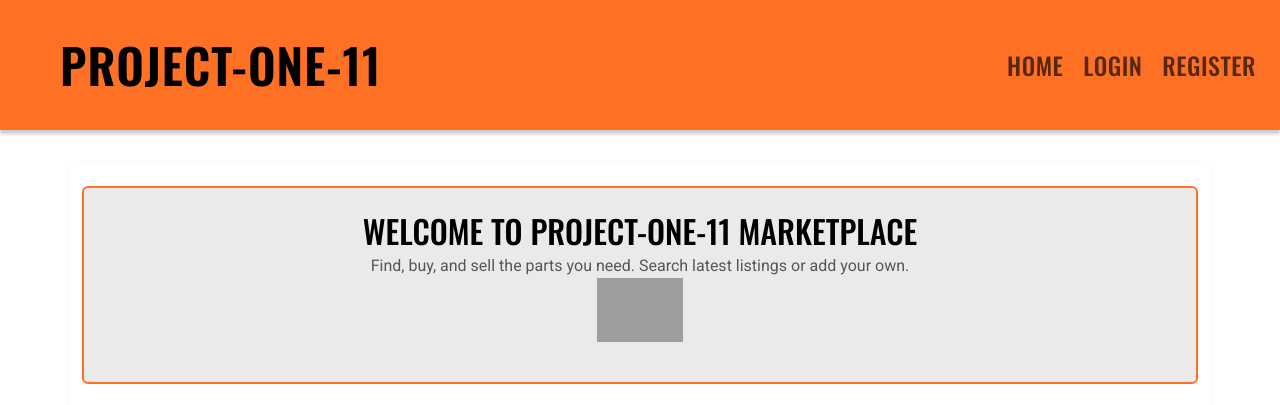
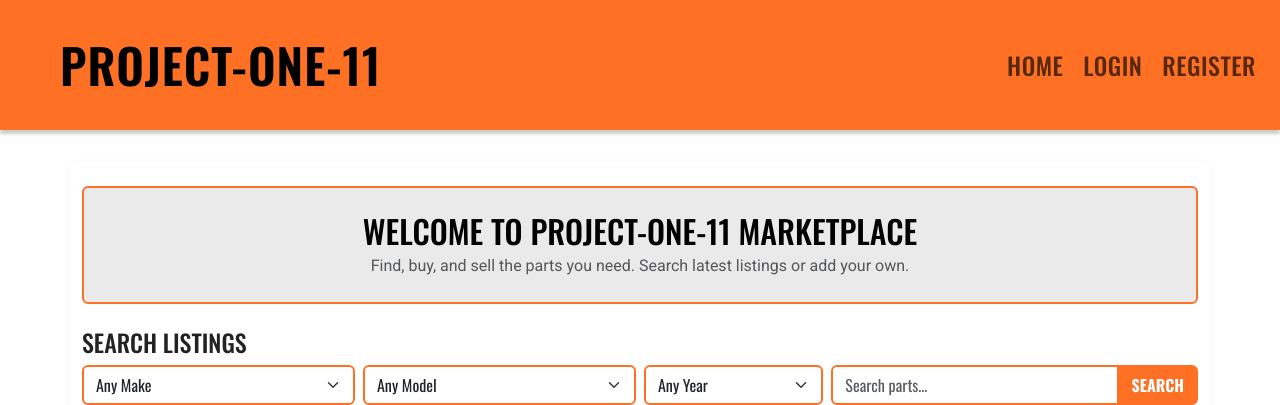
Before and after one commit to LanceSissing/Project-One-11, a Django app: page / in a window 1280 px wide. Shown: the top 405 px of the page. Run offline with Django 5.2, Linux system fonts and the light colour scheme; data comes from the database, SQL or seed files in the repository; grey boxes are pictures that could not be loaded.

Commit message:
Remove hero image from homepage to resolve deployment error; will add final image later

```diff
--- a/accounts/templates/home.html
+++ b/accounts/templates/home.html
@@ -7,7 +7,7 @@
       <h2 class="mb-1" style="color: #000000;">WELCOME TO PROJECT-ONE-11 MARKETPLACE</h2>
       <p class="mb-0 text-muted">Find, buy, and sell the parts you need. Search latest listings or add your own.</p>
     </div>
-      <img src="{% static 'images/parts-outline.svg' %}" alt="Parts Outline" style="height: 64px; margin-bottom: 16px;">
+
 </div>
 
   <h4>SEARCH LISTINGS</h4>
```
